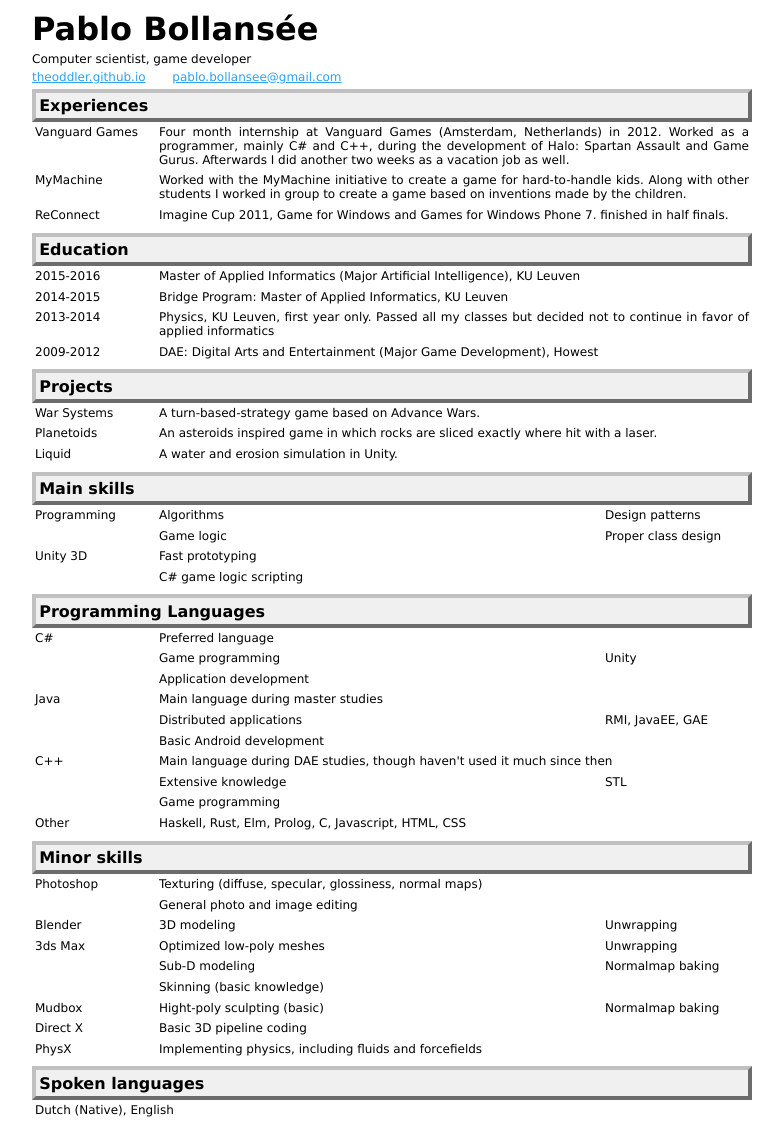
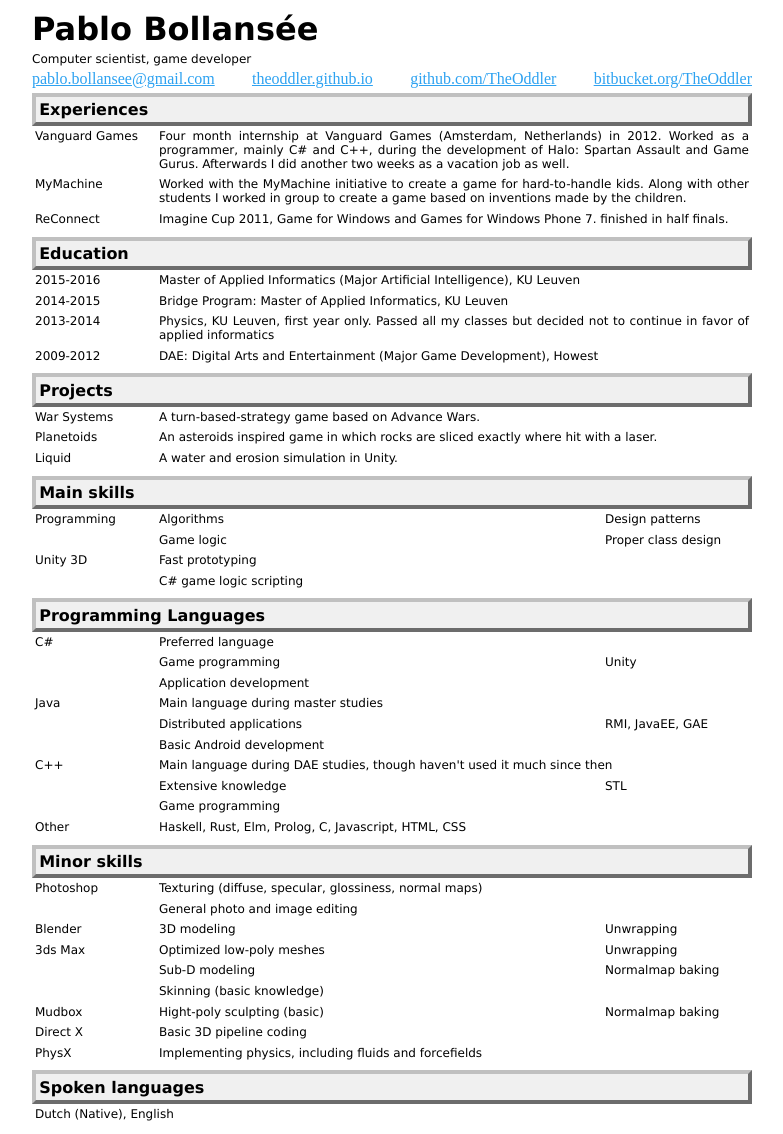
Before and after one commit to TheOddler/theoddler.github.io, a Jekyll site: the page built from cv/index.html, in a window 1280 px wide. Shown: the whole page, without its empty margins (248-1031 px from the left). Built offline with Jekyll 4.4.1, drawn with Linux system fonts in a browser that asks for light colours.

Commit message:
Added links to github and bitbucket to cv and about. Also added link to website in cv.

```diff
--- a/_config.yml
+++ b/_config.yml
@@ -1,4 +1,18 @@
 author: Pablo Bollansée
+
+# Info Links
+public_email: pablo.bollansee@gmail.com
+
+website_hr: theoddler.github.io
+website: https://theoddler.github.io/
+
+github_name: TheOddler
+github_link_hr: github.com/TheOddler
+github_link: https://github.com/TheOddler/
+
+bitbucket_name: TheOddler
+bitbucket_link_hr: bitbucket.org/TheOddler
+bitbucket_link: https://bitbucket.org/TheOddler/
 
 # Unity Links
 masterwars_unity: //dl.dropboxusercontent.com/u/10448192/Master%20Wars%20Ball/Master%20Wars%20Ball.unity3d
--- a/cv/cv.md
+++ b/cv/cv.md
@@ -2,7 +2,12 @@
 
 Computer scientist, game developer
 
-[theoddler.github.io](http://theoddler.github.io) &nbsp; &nbsp; &nbsp; [pablo.bollansee@gmail.com](mailto:pablo.bollansee@gmail.com)
+<ul class="links">
+	<li><a href="mailto:{{site.public_email}}">{{site.public_email}}</a></li>
+	<li><a href="{{site.website}}">{{site.website_hr}}</a></li>
+	<li><a href="{{site.github_link}}">{{site.github_link_hr}}</a></li>
+	<li><a href="{{site.bitbucket_link}}">{{site.bitbucket_link_hr}}</a></li>
+</ul>
 
 ### Experiences
 {% include about/experiences.md %}
--- a/cv/styles.css
+++ b/cv/styles.css
@@ -20,3 +20,12 @@
 	border-color: #C0C0C0;
 	background-color: #F0F0F0;
 }
+
+ul.links {
+    display: flex;
+    justify-content: space-between;
+
+    list-style: none;
+    padding: 0;
+    margin: 0;
+}
```
Also changed, not shown: _includes/about/info.md (+9 -1 lines).
